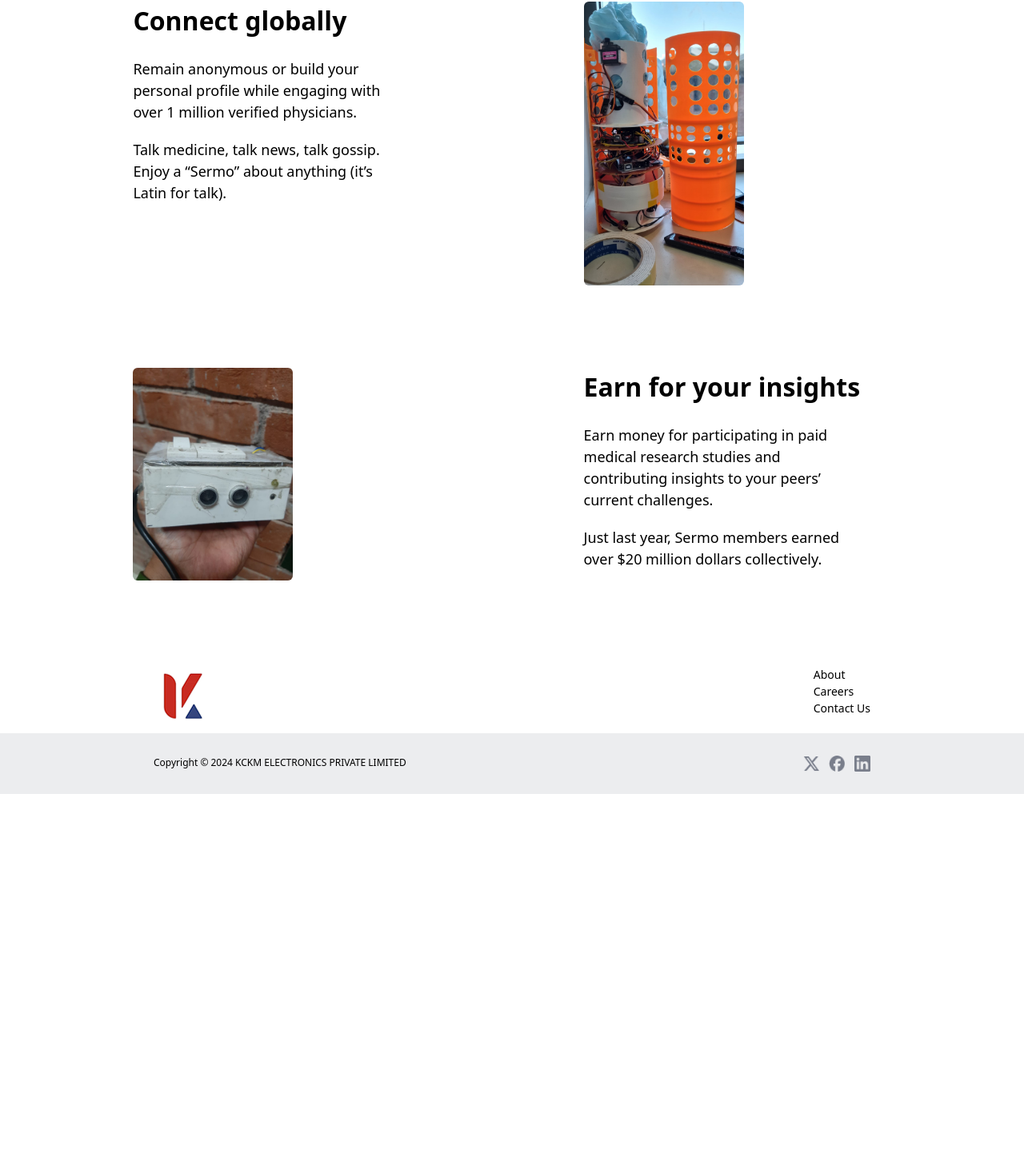
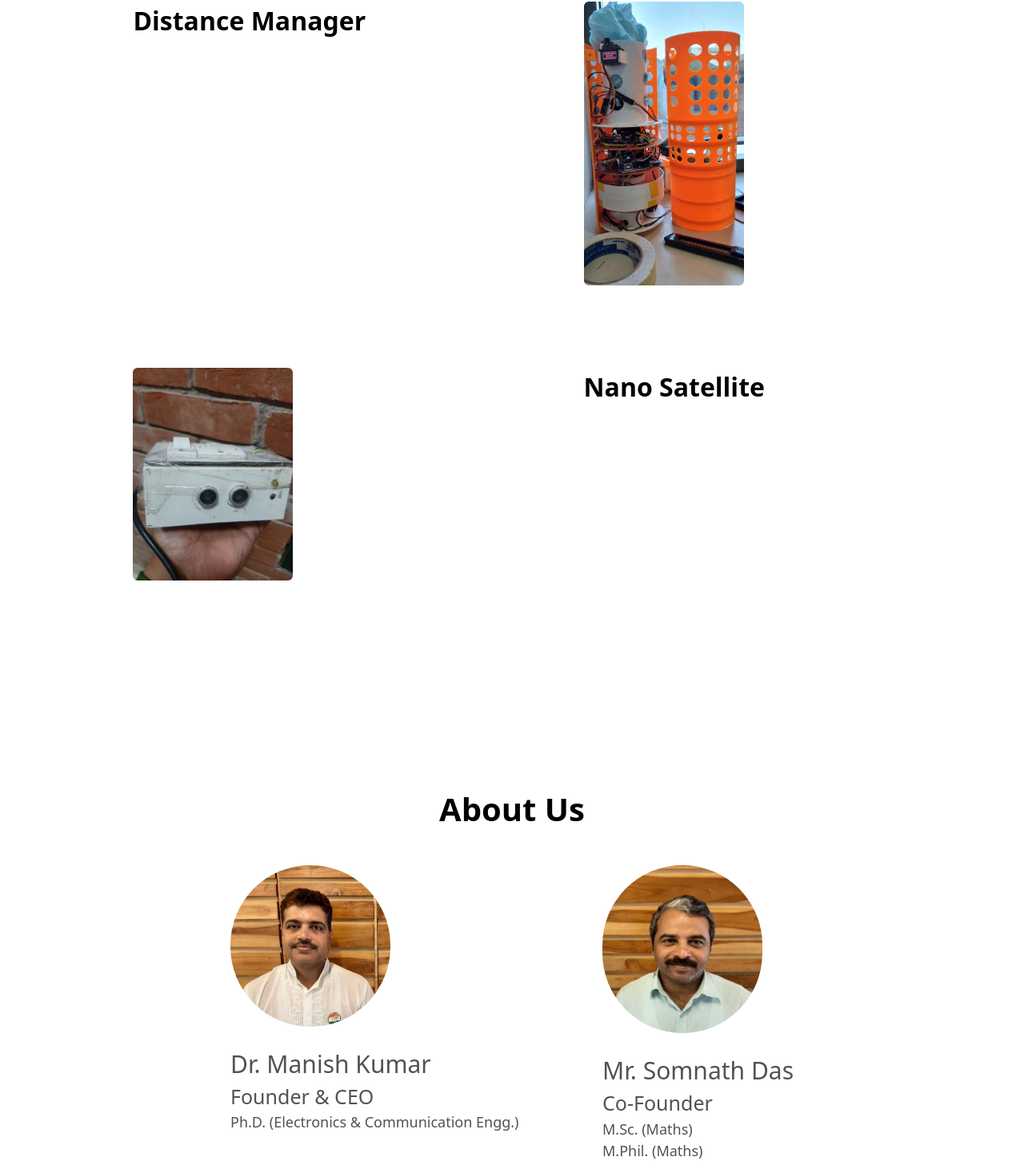
Before and after one commit to RishabhPandeyRP/KCKM, a React (Vite) app: page / in a window 1280 px wide. Shown: the part 919-2376 px from the top of the page at 80% size. Before the commit the page ends 1912 px from the top, so only its background shows below. Built offline with nearby package versions, Linux system fonts and the light colour scheme.

Commit message:
Update LandingPage.jsx

```diff
--- a/src/components/LandingPage.jsx
+++ b/src/components/LandingPage.jsx
@@ -2,22 +2,24 @@ import hero_img from "../assets/create-a-3d-image-that-embodies-the-following-co
 import AfterHero from "./AfterHero";
 import nanoSat from "../assets/nanoStaellite.jpg"
 import distanceMangr from "../assets/distanceManager.jpg"
+import manishSir from "../assets/manishsir.jpg"
+import somnathSir from "../assets/somnathsir.jpg"
 const LandingPage = () => {
     const data = [
         {
-            heading:"Connect globally",
-            para1:"Remain anonymous or build your personal profile while engaging with over 1 million verified physicians.",
-            para2:"Talk medicine, talk news, talk gossip. Enjoy a “Sermo” about anything (it’s Latin for talk).",
-            highData:" 1 million verified physicians",
+            heading:"Distance Manager",
+            // para1:"Remain anonymous or build your personal profile while engaging with over 1 million verified physicians.",
+            // para2:"Talk medicine, talk news, talk gossip. Enjoy a “Sermo” about anything (it’s Latin for talk).",
+            // highData:" 1 million verified physicians",
             style:"w-[100%] flex-row ",
             image:nanoSat
         },
 
         {
-            heading:"Earn for your insights",
-            para1:"Earn money for participating in paid medical research studies and contributing insights to your peers’ current challenges.",
-            para2:"Just last year, Sermo members earned over $20 million dollars collectively.",
-            highData:" 1 million verified physicians",
+            heading:"Nano Satellite",
+            // para1:"Earn money for participating in paid medical research studies and contributing insights to your peers’ current challenges.",
+            // para2:"Just last year, Sermo members earned over $20 million dollars collectively.",
+            // highData:" 1 million verified physicians",
             style:"w-[100%] flex-row-reverse ",
             image:distanceMangr
         },
@@ -101,6 +103,27 @@ const LandingPage = () => {
                     <img src={hero_img} alt="" className="scale-[90%]"/>
                 </div>
             </div> */}
+
+            <div className="w-[80%] mx-auto mt-[20%] ">
+                <p className="text-[40px] font-[700] text-center">About Us</p>
+                <div className="flex justify-between  border-red-600 px-40 mt-10">
+                    <div className="flex-col">
+                        <img src={manishSir} alt="" className="w-[200px] rounded-full" />
+                        <p className="text-[30px] font-[400] text-neutral-600 mt-6">Dr. Manish Kumar</p>
+                        <p className="text-[25px] font-[400] text-neutral-600">Founder & CEO</p>
+                        <p className="text-[18px] font-[400] text-neutral-600">Ph.D. (Electronics & Communication Engg.)</p>
+                    </div>
+
+                    <div >
+                    <img src={somnathSir} alt="" className="w-[200px] rounded-full" />
+                        <p className="text-[30px] font-[400] text-neutral-600 mt-6">Mr. Somnath Das</p>
+                        <p className="text-[25px] font-[400] text-neutral-600">Co-Founder</p>
+                        <p className="text-[18px] font-[400] text-neutral-600">M.Sc. (Maths)</p>
+                        <p className="text-[18px] font-[400] text-neutral-600">M.Phil. (Maths)</p>
+                        <p className="text-[18px] font-[400] text-neutral-600">M.Tech (Computer Science)</p>
+                    </div>
+                </div>
+            </div>
         </div>
     )
 }
```
